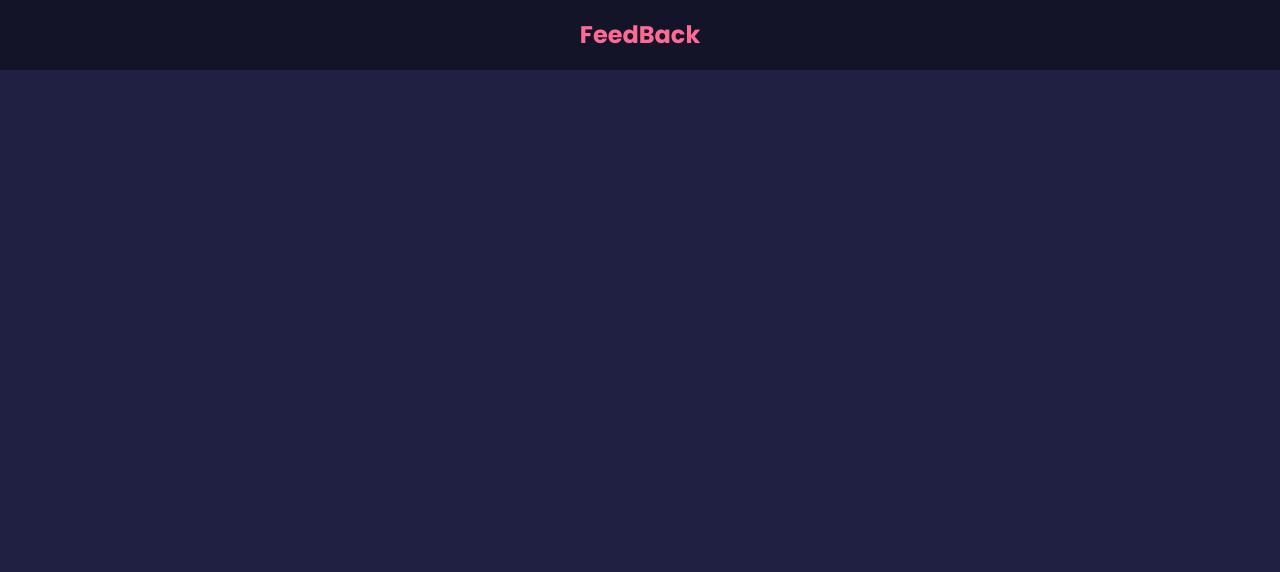
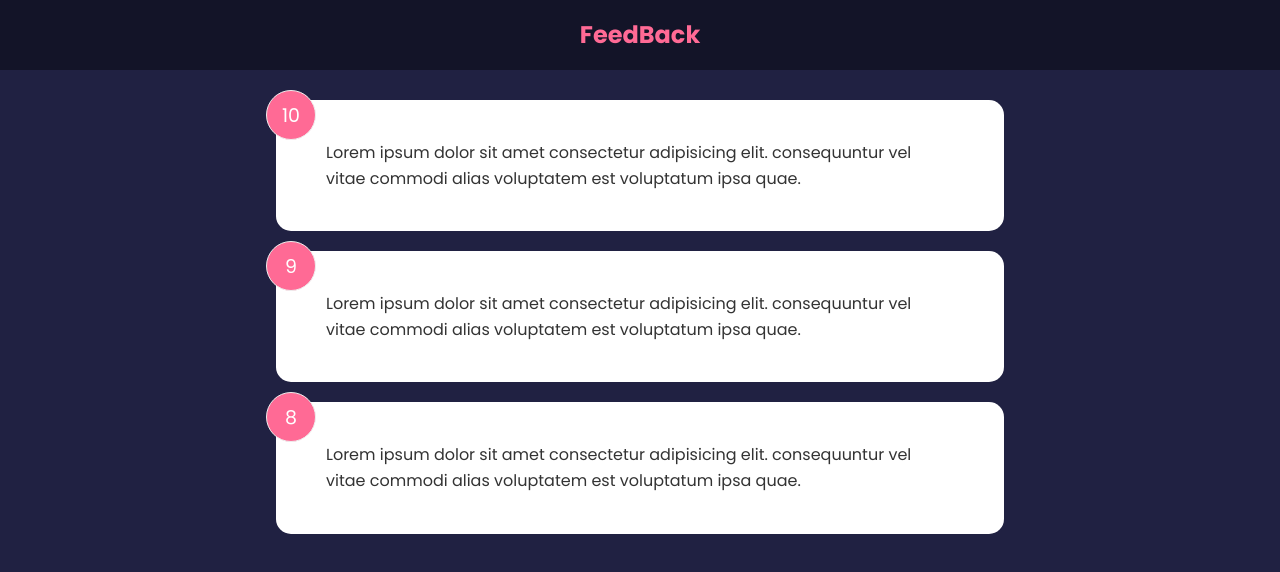
Before and after one commit to shahedkh/feedback, a React (Create React App) app: page / in a window 1280 px wide. Shown: the top 572 px of the page. Built offline with nearby package versions, Linux system fonts and the light colour scheme; the HTML template or start-up script is replaced by a standard one.

Commit message:
add data and feedbacl list

```diff
--- a/src/App.js
+++ b/src/App.js
@@ -1,8 +1,15 @@
+import { useState } from "react";
+import FeedbackList from "./components/FeedbackList";
 import Header from "./components/Header";
+import FeedbackData from "./data/FeedbackData";
 function App() {
+  const [feedback , setFeedback] = useState(FeedbackData)
   return (
     <>
       <Header/>
+      <div className="container">
+      <FeedbackList feedback={feedback} />
+      </div>
     </>
   );
 }
--- /dev/null
+++ b/src/components/FeedbackItem.jsx
@@ -0,0 +1,10 @@
+const FeedbackItem = ({item}) => {
+  return (
+    <div className="card">
+      <div className="num-display">{item.rating}</div>
+      <div className="text-display">{item.text}</div>
+    </div>
+  );
+};
+
+export default FeedbackItem;
--- /dev/null
+++ b/src/components/FeedbackList.jsx
@@ -0,0 +1,16 @@
+import FeedbackItem from "./FeedbackItem";
+
+const FeedbackList = ({ feedback }) => {
+  if (!feedback || feedback.length === 0) {
+    return <p>No feedback yet</p>;
+  }
+  return (
+    <div className="feedback-list">
+      {feedback.map((item ) => (
+        <FeedbackItem key={item.id} item={item}/>
+      ))}
+    </div>
+  );
+};
+
+export default FeedbackList;
--- /dev/null
+++ b/src/data/FeedbackData.js
@@ -0,0 +1,19 @@
+const FeedbackData = [
+    {
+      id: 1,
+      rating: 10,
+      text: 'Lorem ipsum dolor sit amet consectetur adipisicing elit. consequuntur vel vitae commodi alias voluptatem est voluptatum ipsa quae.',
+    },
+    {
+      id: 2,
+      rating: 9,
+      text: 'Lorem ipsum dolor sit amet consectetur adipisicing elit. consequuntur vel vitae commodi alias voluptatem est voluptatum ipsa quae.',
+    },
+    {
+      id: 3,
+      rating: 8,
+      text: 'Lorem ipsum dolor sit amet consectetur adipisicing elit. consequuntur vel vitae commodi alias voluptatem est voluptatum ipsa quae.',
+    },
+  ]
+
+  export default FeedbackData
```
